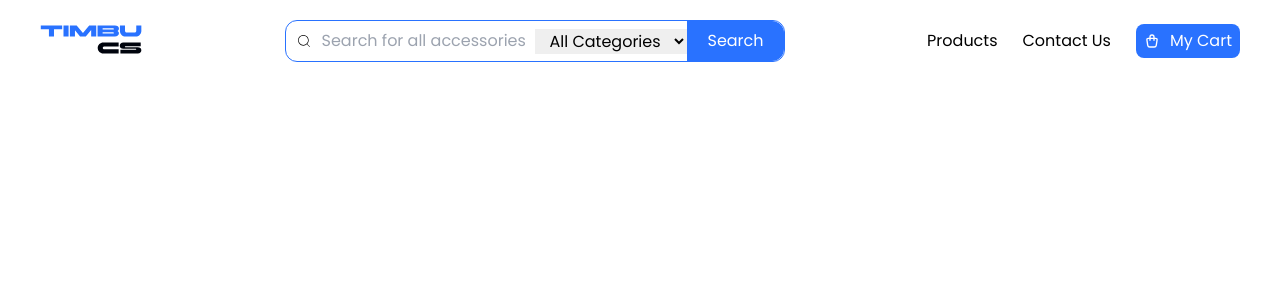
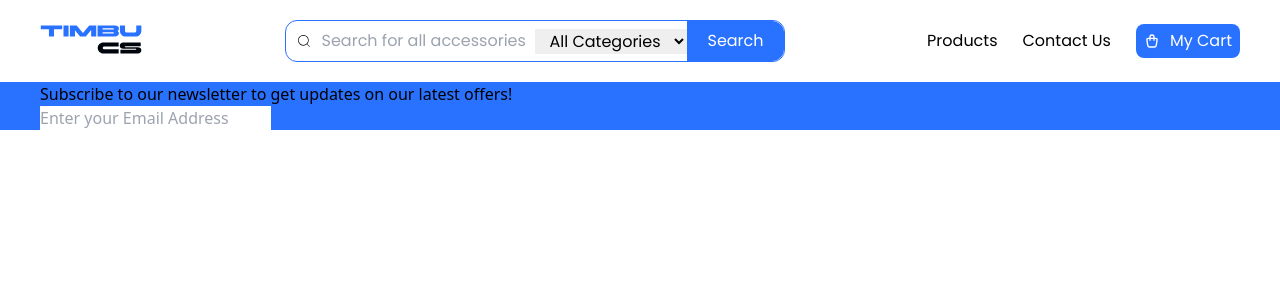
Before and after one commit to KenUdoudo/Timbu-cloud-shop, a React (Vite) app: page /checkout in a window 1280 px wide. Shown: the top 300 px of the page. Built offline with nearby package versions, Linux system fonts and the light colour scheme.

Commit message:
importing footer

```diff
--- a/src/App.jsx
+++ b/src/App.jsx
@@ -1,5 +1,5 @@
 import './App.css'
-
+import Footer from './components/footer';
 import Navbar from './components/navbar';
 import Products from './pages/products';
 import Contact from './pages/contactus';
@@ -21,6 +21,7 @@ function App() {
             <Route path='/checkout' element={<Checkout />} />
           </Routes>
         </div>
+        <Footer />
 
     </Router>
   )
--- a/src/components/footer.jsx
+++ b/src/components/footer.jsx
@@ -0,0 +1,14 @@
+const Footer = () => {
+    return (
+        <div>
+            <div className="w-full px-[20px] md:px-[40px] bg-[#2972FF]">
+                <p>Subscribe to our newsletter to get updates on our latest offers!</p>
+                <div>
+                    <input type="email" placeholder="Enter your Email Address"/>
+                </div>
+            </div>
+        </div>
+    );
+}
+
+export default Footer;
```
